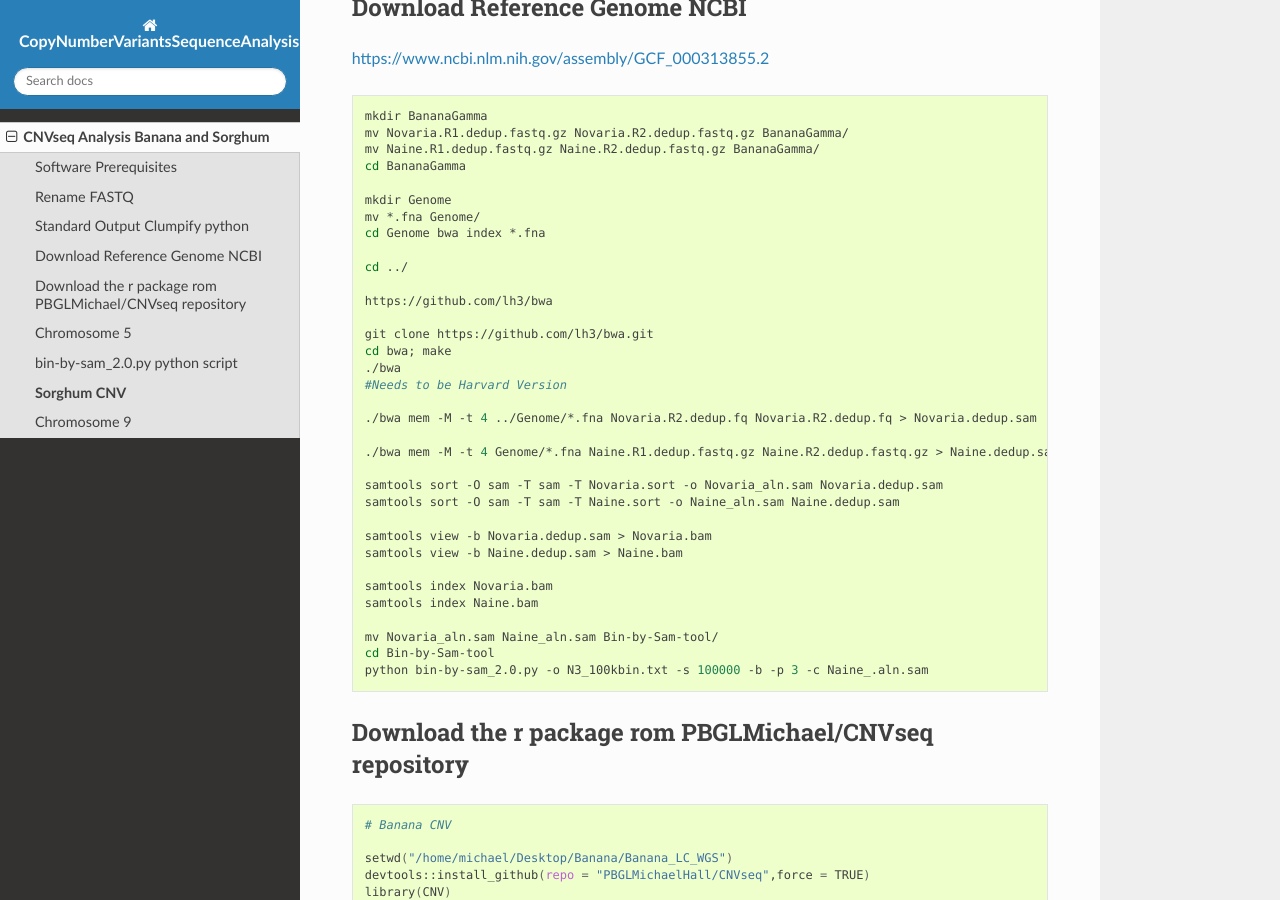
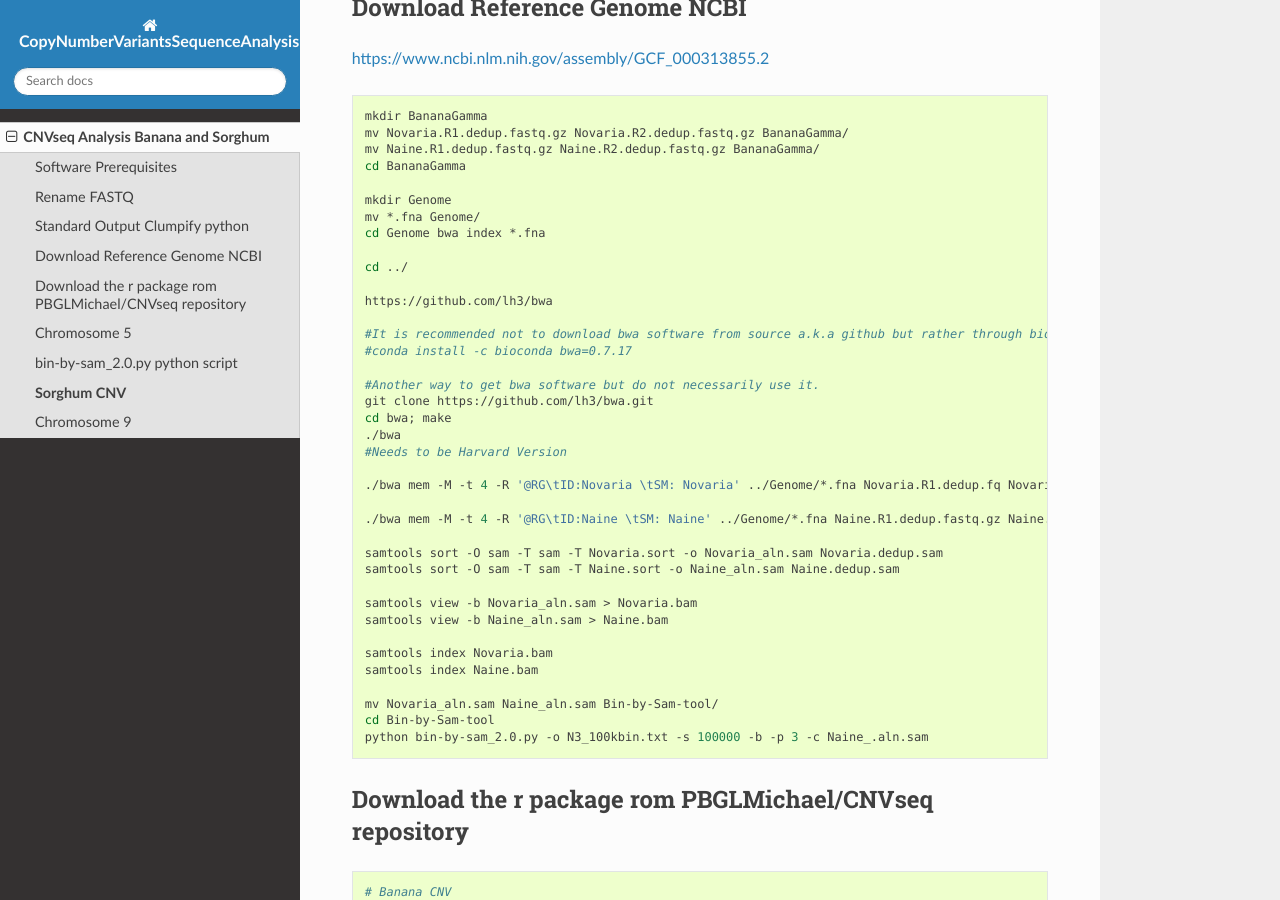
Before and after one commit to PBGLMichaelHall/CNVseq, a Sphinx documentation site: the page built from docs/source/CNV.rst, in a window 1280 px wide and 900 px high, scrolled down 1699 px. Built offline with Sphinx 7.4.7 and the Read the Docs theme 2.0.0, drawn with Linux system fonts in a browser that asks for light colours.

Commit message:
Update CNV.rst

```diff
--- a/docs/source/CNV.rst
+++ b/docs/source/CNV.rst
@@ -142,20 +142,24 @@ https://www.ncbi.nlm.nih.gov/assembly/GCF_000313855.2
 
 	https://github.com/lh3/bwa
 
+	#It is recommended not to download bwa software from source a.k.a github but rather through bioconda channel in conda
+	#conda install -c bioconda bwa=0.7.17
+
+	#Another way to get bwa software but do not necessarily use it.
 	git clone https://github.com/lh3/bwa.git
 	cd bwa; make
 	./bwa
 	#Needs to be Harvard Version
 
-	./bwa mem -M -t 4 ../Genome/*.fna Novaria.R2.dedup.fq Novaria.R2.dedup.fq > Novaria.dedup.sam
+        ./bwa mem -M -t 4 -R '@RG\tID:Novaria \tSM: Novaria' ../Genome/*.fna Novaria.R1.dedup.fq Novaria.R2.dedup.fq > Novaria.dedup.sam
 
-	./bwa mem -M -t 4 Genome/*.fna Naine.R1.dedup.fastq.gz Naine.R2.dedup.fastq.gz > Naine.dedup.sam
+	./bwa mem -M -t 4 -R '@RG\tID:Naine \tSM: Naine' ../Genome/*.fna Naine.R1.dedup.fastq.gz Naine.R2.dedup.fastq.gz > Naine.dedup.sam
 
 	samtools sort -O sam -T sam -T Novaria.sort -o Novaria_aln.sam Novaria.dedup.sam
 	samtools sort -O sam -T sam -T Naine.sort -o Naine_aln.sam Naine.dedup.sam
 
-	samtools view -b Novaria.dedup.sam > Novaria.bam
-	samtools view -b Naine.dedup.sam > Naine.bam
+	samtools view -b Novaria_aln.sam > Novaria.bam
+	samtools view -b Naine_aln.sam > Naine.bam
 
 	samtools index Novaria.bam
 	samtools index Naine.bam
```
